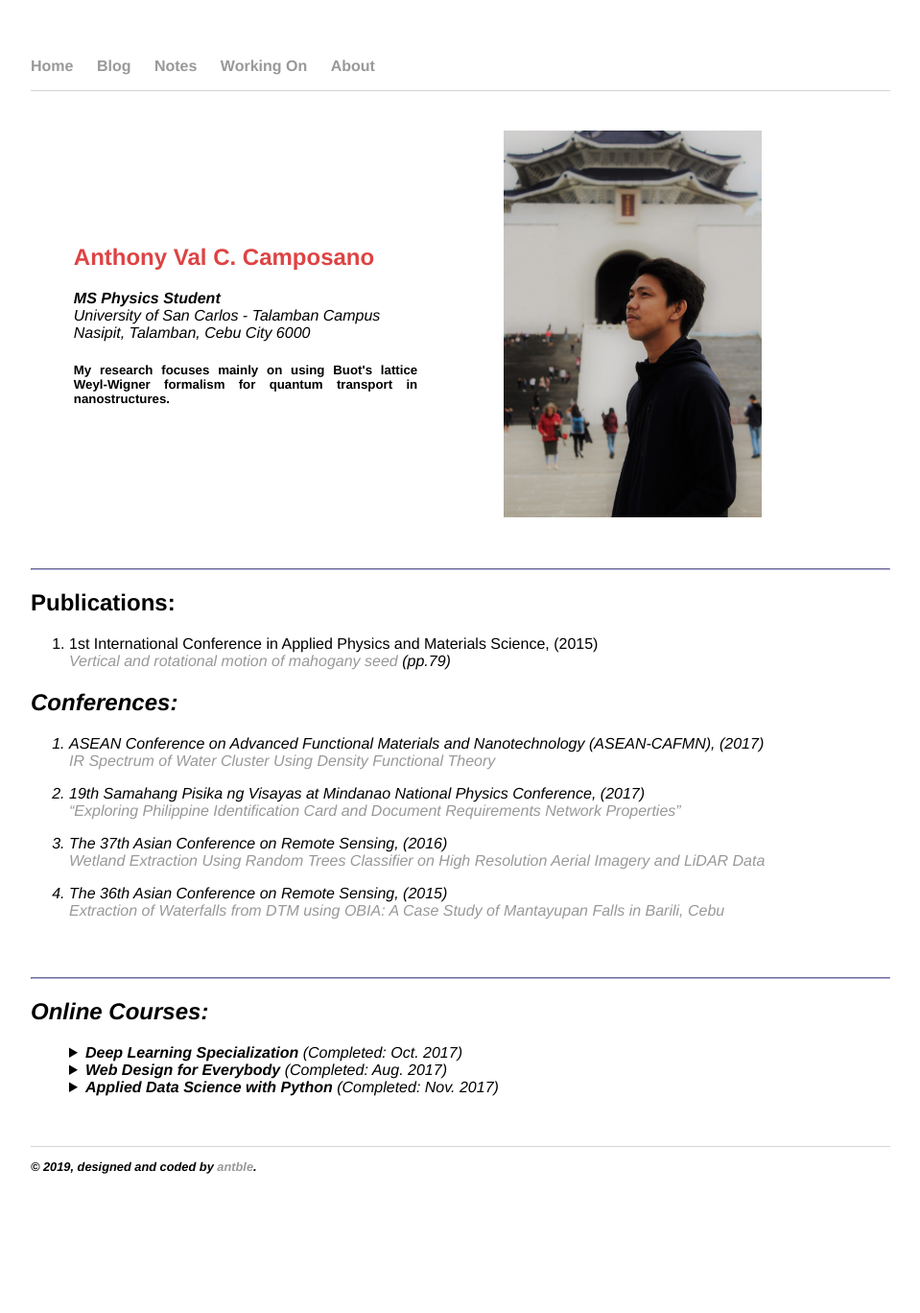
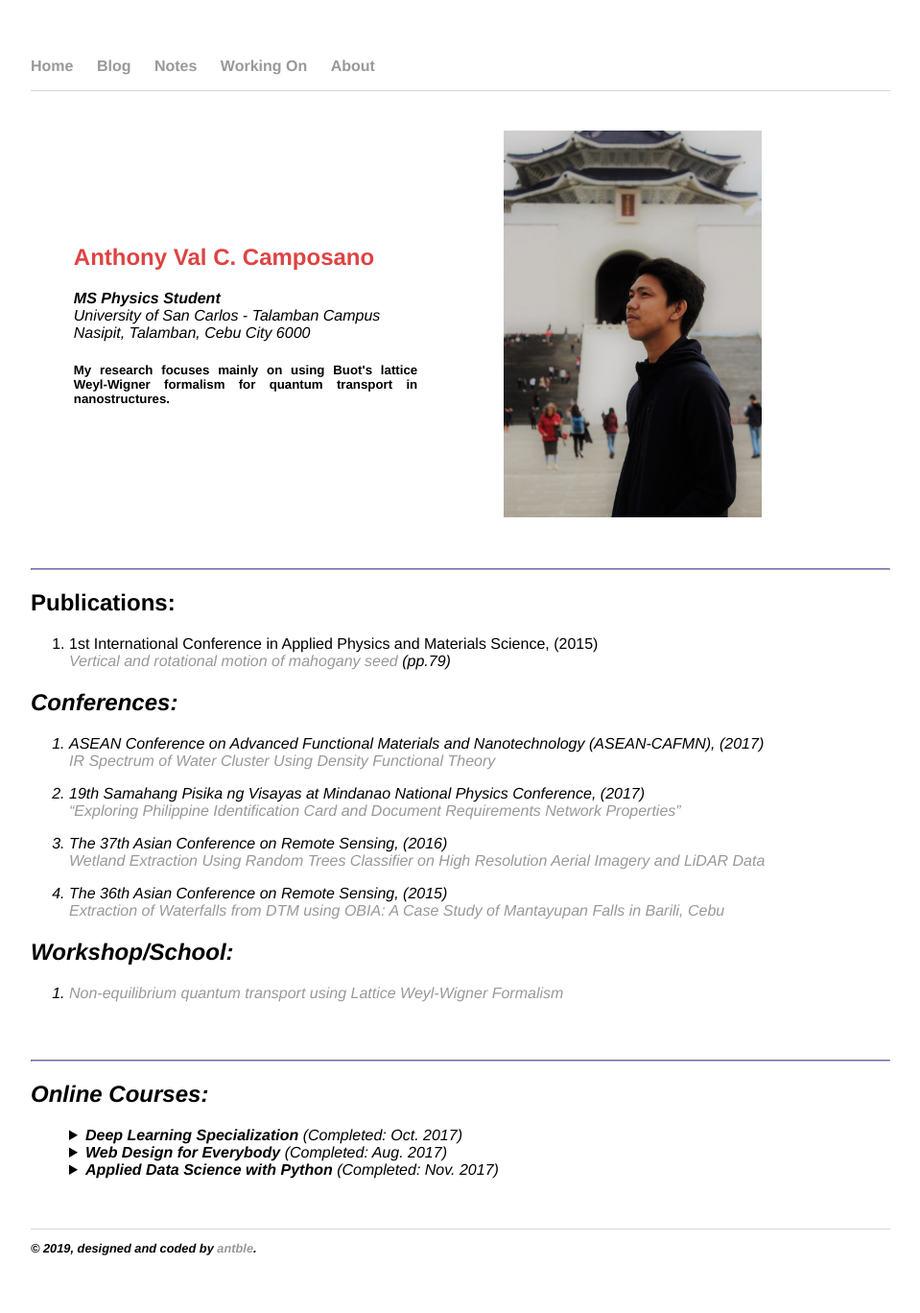
Before and after one commit to antble/antble.github.io, a Jekyll site: the page built from about/index.html, in a window 1280 px wide. Shown: the whole page at 96% size, without its empty margins (160-1119 px from the left). Built offline with Jekyll 4.4.1, drawn with Linux system fonts in a browser that asks for light colours; nearby versions of some CDN libraries; some web fonts are replaced; before the commit the page ends 1283 px from its top, so only the background shows below that.

Commit message:
update about

```diff
--- a/about/index.html
+++ b/about/index.html
@@ -51,8 +51,10 @@ title: about
 			</p></li>
 
 	</ol>
-
-
+	<h2>Workshop/School:</h2>
+		<ol>
+			<li><a href="https://spp-online.org/wp-content/uploads/2019/11/Asian_Network_2019_Posters_Online_03Nov.pdf">Non-equilibrium quantum transport using Lattice Weyl-Wigner Formalism</a></li>
+		</ol>
 	<br>
 
 	<!-- <h2>Personal Projects</h2>
```
